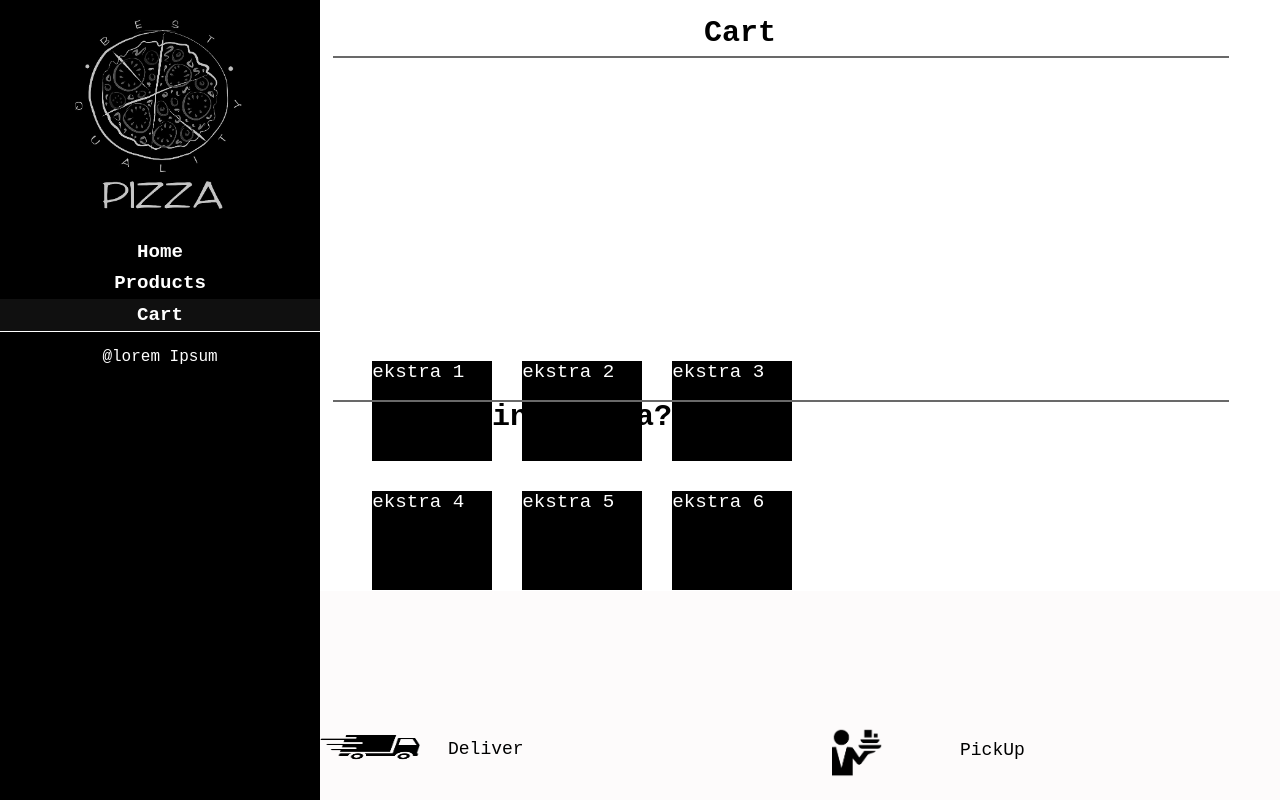
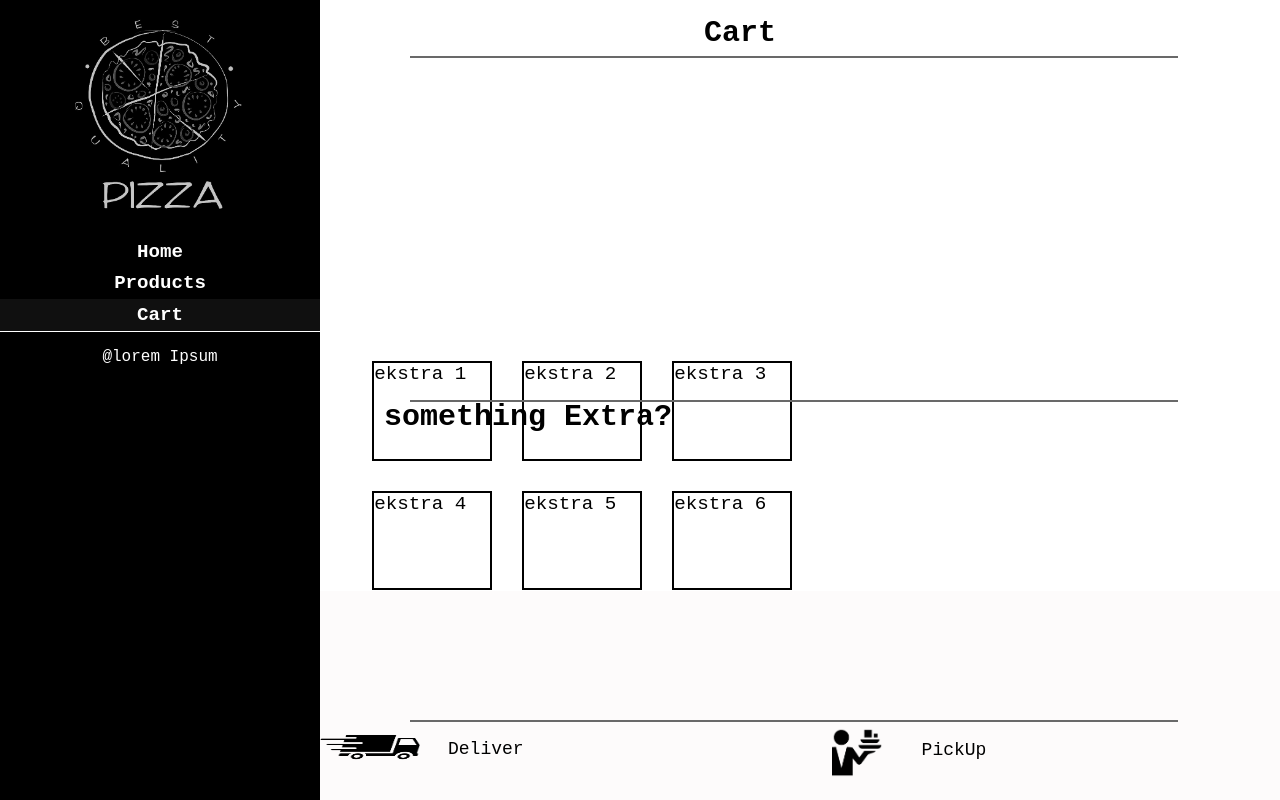
Before and after one commit to PeterJakobs1/pizza, a React (Create React App) app: page /CartPage in a window 1280 px wide. Shown: the top 800 px of the page. Built offline with nearby package versions, Linux system fonts and the light colour scheme.

Commit message:
cartside

```diff
--- a/src/Pages/CartPage.js
+++ b/src/Pages/CartPage.js
@@ -18,6 +18,8 @@ function CartPage() {
             </div>
 
             <div id="headerLine2">
+            </div>
+            <div id="headerLine3">
             </div>
 
             <div className="extraContainer">
--- a/src/styles/_cartPage.scss
+++ b/src/styles/_cartPage.scss
@@ -14,17 +14,24 @@
 
     #headerLine{
         position: absolute;
-        width: 70%;
+        width: 60%;
         top:7%;
-        right: 4%;
+        right: 8%;
         border: 1px solid rgb(105,105,105);
     }
 
     #headerLine2{
         position: absolute;
-        width: 70%;
+        width: 60%;
         top: 50%;
-        right: 4%;
+        right: 8%;
+        border: 1px solid rgb(105,105,105);
+    }
+    #headerLine3{
+        position: absolute;
+        width: 60%;
+        top: 90%;
+        right: 8%;
         border: 1px solid rgb(105,105,105);
     }
 
@@ -54,7 +61,8 @@
     }
 
     #somethingExtra-container > div {
-        background-color: black;
+        color: black;
+        border: solid 2px black;
         display: flex;
          gap: 10px;
         gap: 10px 20px;
--- a/src/styles/_footer.scss
+++ b/src/styles/_footer.scss
@@ -28,7 +28,7 @@
     position: relative;
     font-size:large;
     color: black;
-    left: 75%;
+    left: 72%;
     bottom: -1rem;
     width: 10px;
 }
```
